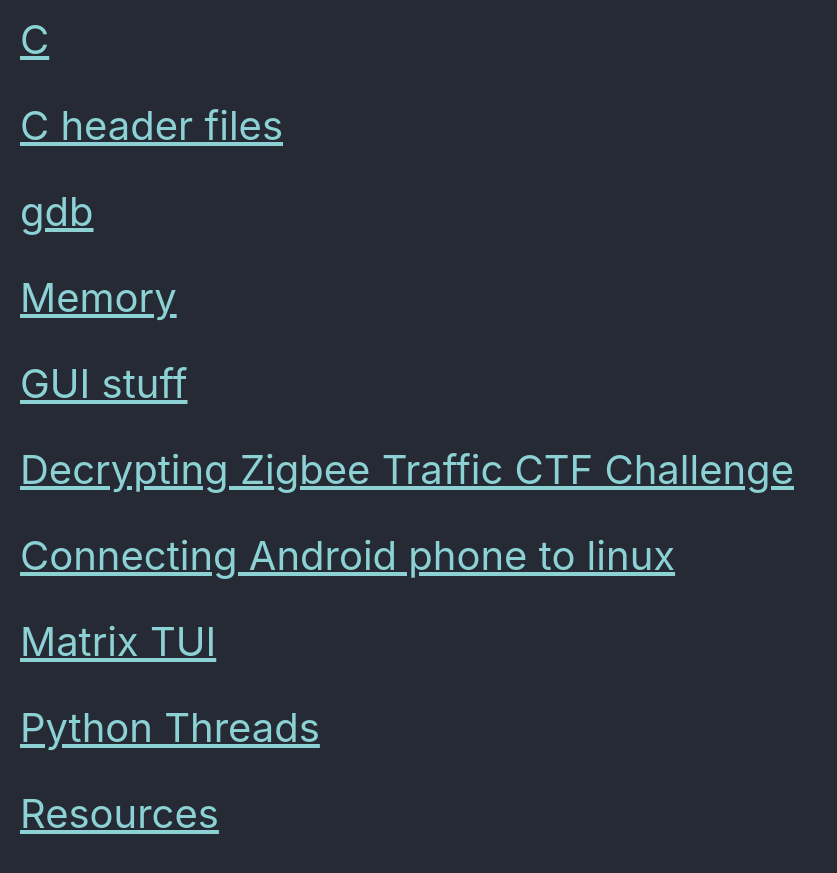
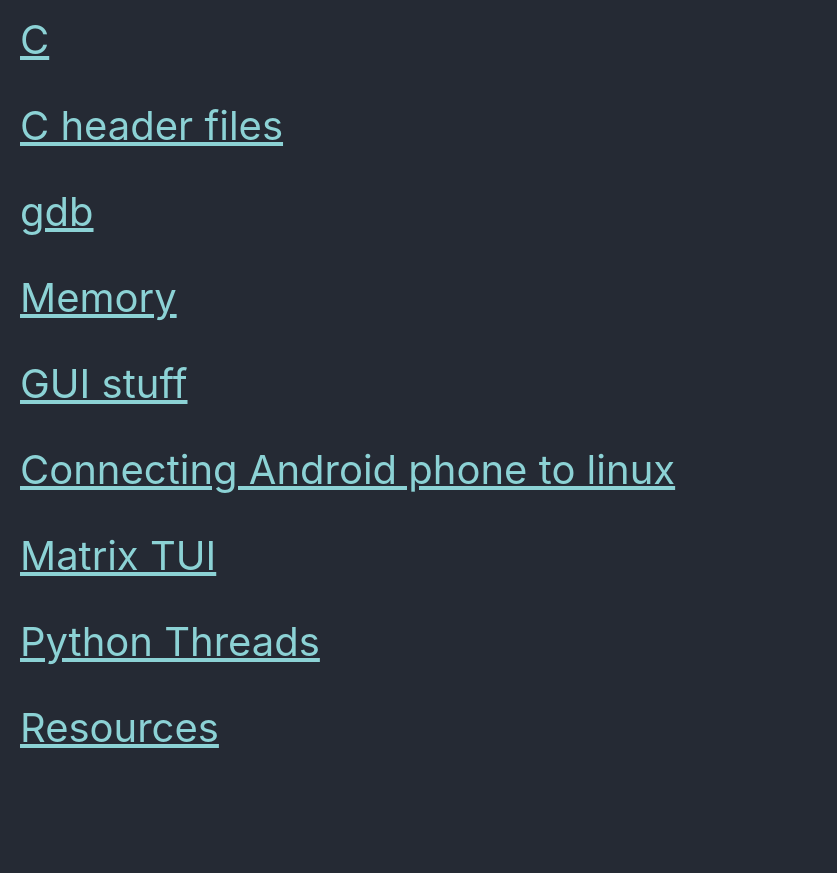
Before and after one commit to Connor-McCartney/Connor-McCartney.github.io, a Jekyll site: the page built from _pages/misc.md, in a window 1280 px wide and 900 px high, scrolled down 2000 px. Shown: the top 873 px of the window, without its empty margins (0-837 px from the left). Built offline with Jekyll 4.4.1, drawn with Linux system fonts in a browser that asks for light colours; cached includes are drawn as plain includes; after the commit the page ends 2814 px from its top, so only the background shows below that.

Commit message:
Update misc.md

```diff
--- a/_pages/misc.md
+++ b/_pages/misc.md
@@ -57,8 +57,6 @@ title: Misc
 
 <span style="font-size:2em;">   [GUI stuff](/misc/xguic)   </span>
 
-<span style="font-size:2em;">   [Decrypting Zigbee Traffic CTF Challenge](/misc/DecryptingZigbeeTrafficCTFChallenge)   </span>
-
 <span style="font-size:2em;">   [Connecting Android phone to linux](/misc/ConnectingAndroidphonetolinux)   </span>
 
 <span style="font-size:2em;">   [Matrix TUI](/misc/Matrix-TUI)   </span>
```
